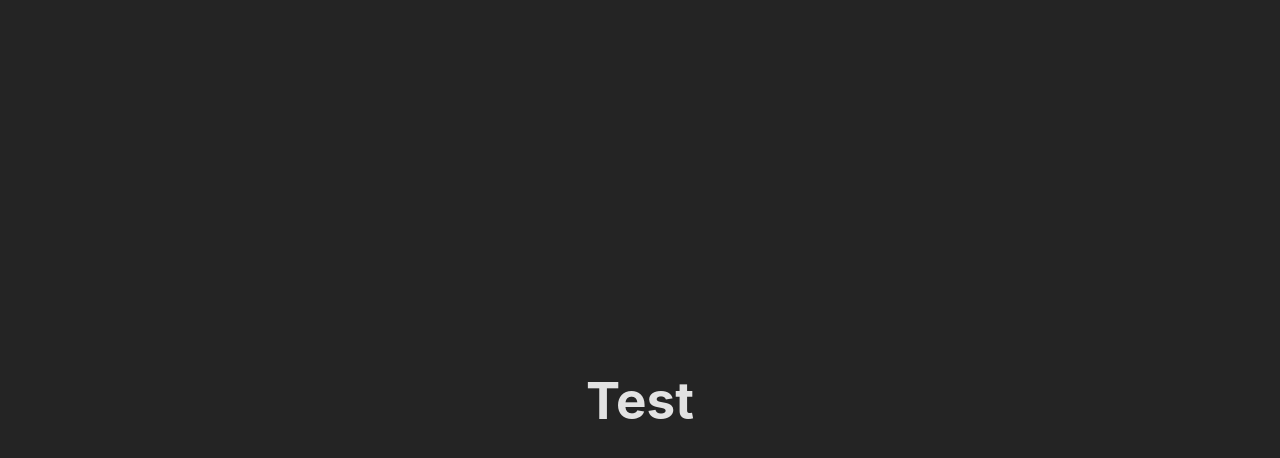
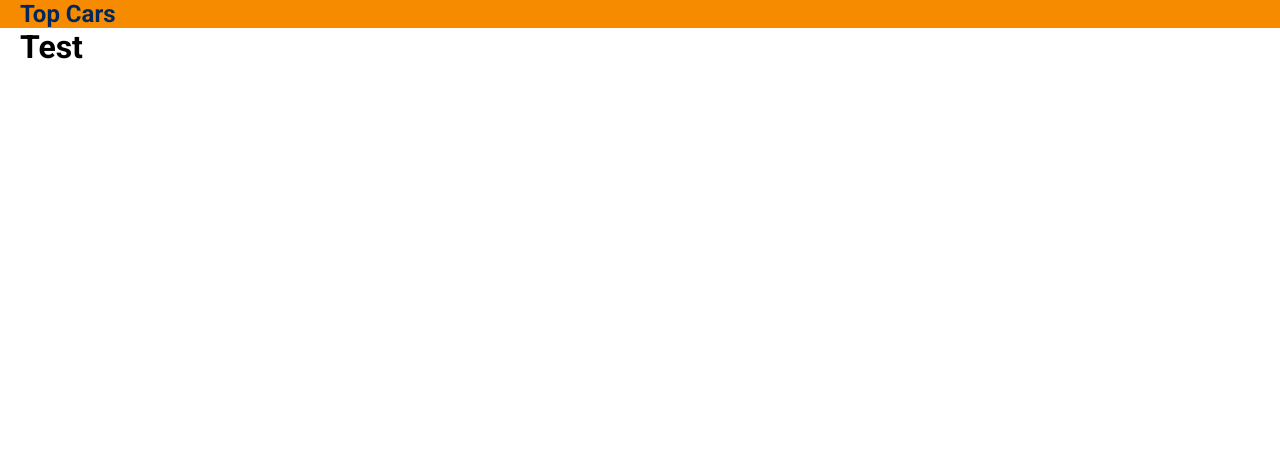
Before and after one commit to murilomartins93/top-cars, a React (Vite) app: page / in a window 1280 px wide. Shown: the top 458 px of the page. Built offline with nearby package versions, Linux system fonts and the light colour scheme.

Commit message:
:construction: Header

```diff
--- a/src/App.css
+++ /dev/null
@@ -1,25 +0,0 @@
-#root {
-  max-width: 1280px;
-  margin: 0 auto;
-  padding: 2rem;
-  text-align: center;
-}
-
-.logo.react:hover {
-  filter: drop-shadow(0 0 2em #61dafbaa);
-}
-
-@keyframes logo-spin {
-  from {
-    transform: rotate(0deg);
-  }
-  to {
-    transform: rotate(360deg);
-  }
-}
-
-@media (prefers-reduced-motion: no-preference) {
-  a:nth-of-type(2) .logo {
-    animation: logo-spin infinite 20s linear;
-  }
-}
--- a/src/App.tsx
+++ b/src/App.tsx
@@ -1,11 +1,9 @@
-import { useState } from 'react'
-import reactLogo from './assets/react.svg'
-import './App.css'
+import Catalog from './routes/Catalog'
 
 function App() {
   return (
     <>
-      <h1>Test</h1>
+      <Catalog />
     </>
   )
 }
--- /dev/null
+++ b/src/components/Header/index.tsx
@@ -0,0 +1,15 @@
+import "./styles.css";
+
+function Header() {
+  return (
+    <>
+      <header className="tc-header">
+        <nav className="tc-nav tc-container">
+          <h1>Top Cars</h1>
+        </nav>
+      </header>
+    </>
+  );
+}
+
+export default Header;
--- /dev/null
+++ b/src/components/Header/styles.css
@@ -0,0 +1,13 @@
+.tc-header {
+    background-color: var(--tc-bg-orange);
+}
+
+.tc-nav {
+    padding: 20px 20px;
+}
+
+.tc-nav h1 {
+    font-size: 24px;
+    font-weight: 700;
+    color: var(--tc-font-blue);
+}
--- a/src/index.css
+++ b/src/index.css
@@ -1,28 +1,42 @@
+@import url('https://fonts.googleapis.com/css2?family=Roboto:wght@400;700&display=swap');
+
 :root {
-  font-family: Inter, system-ui, Avenir, Helvetica, Arial, sans-serif;
-  line-height: 1.5;
-  font-weight: 400;
+  --tc-bg-orange: #F78B00;
+  --tc-bg-white: #FFFFFF;
+  --tc-card-bg-gray: #A7A7A7;
+  --tc-btn-blue: #00285F;
 
-  color-scheme: light dark;
-  color: rgba(255, 255, 255, 0.87);
-  background-color: #242424;
-
-  font-synthesis: none;
-  text-rendering: optimizeLegibility;
-  -webkit-font-smoothing: antialiased;
-  -moz-osx-font-smoothing: grayscale;
-  -webkit-text-size-adjust: 100%;
+  --tc-font-blue: #00285F;
+  --tc-font-black: #000000;
+  --tc-font-gray: #545858;
+  --tc-font-white: #FFFFFF;
 }
 
-body {
+* {
+  box-sizing: border-box;
   margin: 0;
-  display: flex;
-  place-items: center;
-  min-width: 320px;
-  min-height: 100vh;
+  padding: 0;
+  font-family: Roboto;
 }
 
-h1 {
-  font-size: 3.2em;
-  line-height: 1.1;
+a, a:hover {
+  text-decoration: none;
+  color: unset;
 }
+
+html, body {
+  background-color: var(--tc-bg-white);
+}
+
+main {
+  padding: 0 20px;
+}
+
+/* Generic Styles */
+
+.tc-container {
+  width: 100%;
+  max-width: 980px;
+  align-items: center;
+  padding: 0 20px;
+}
--- /dev/null
+++ b/src/routes/Catalog/index.tsx
@@ -0,0 +1,15 @@
+import Header from "../../components/Header";
+import "./styles.css";
+
+function Catalog() {
+  return (
+    <>
+      <Header />
+      <main>
+        <h1>Test</h1>
+      </main>
+    </>
+  );
+}
+
+export default Catalog;
```
Also changed, not shown: src/routes/Catalog/styles.css (added).
